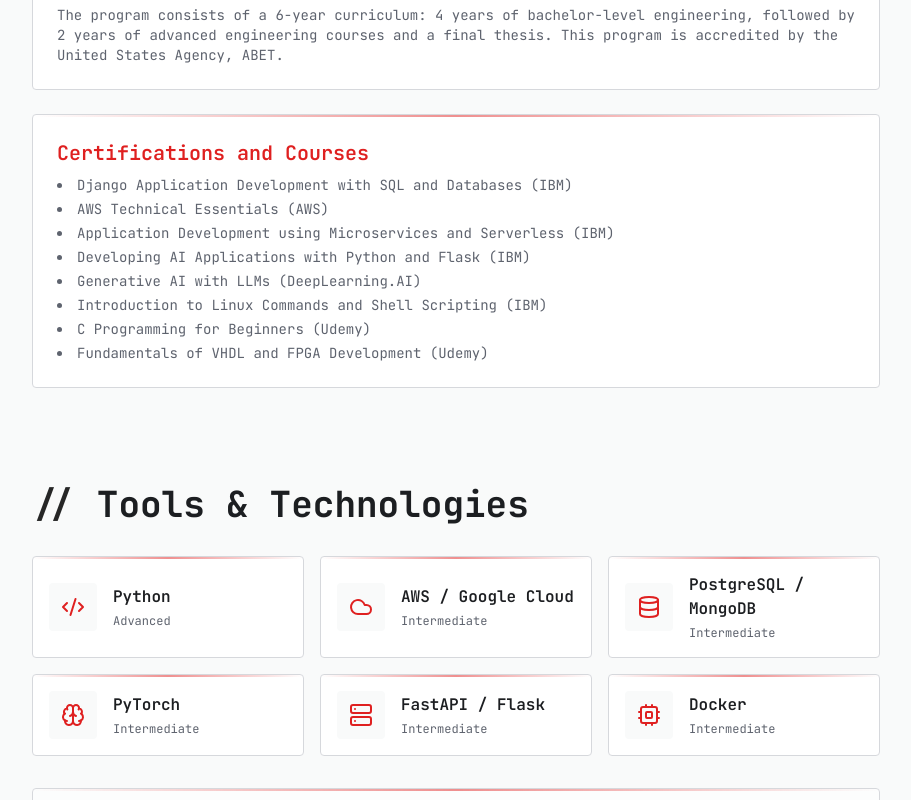
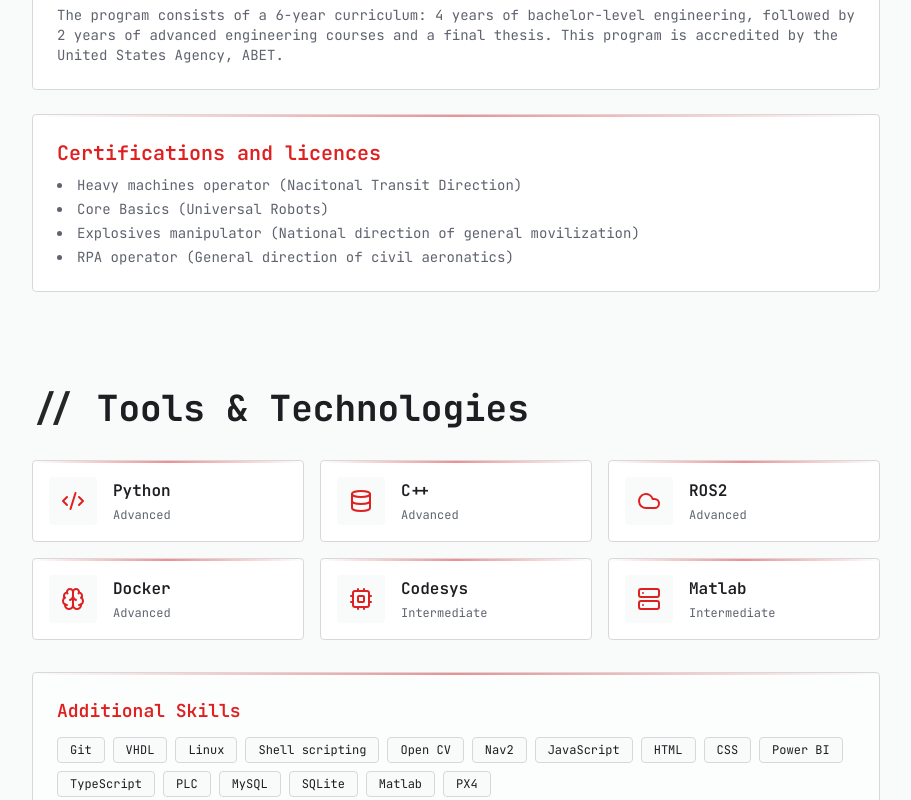
Before and after one commit to mbflores3/mbflores3.github.io, a React (Vite) app: page / in a window 1280 px wide. Shown: the part 3980-4780 px from the top of the page, without its empty margins (184-1095 px from the left). Built offline with nearby package versions, Linux system fonts and the light colour scheme.

Commit message:
Revise certifications and skills in Index.tsx
Updated certifications and skills listed in the Index page.

```diff
--- a/src/pages/Index.tsx
+++ b/src/pages/Index.tsx
@@ -192,17 +192,13 @@ const Index = () => {
 
             <div className="terminal-border bg-card p-6 rounded hover:glow-primary transition-all duration-300">
               <h3 className="text-xl font-semibold text-primary mb-2">
-                Certifications and Courses
+                Certifications and licences
               </h3>
               <ul className="text-sm text-muted-foreground list-disc list-inside space-y-1">
-                <li>Django Application Development with SQL and Databases (IBM)</li>
-                <li>AWS Technical Essentials (AWS)</li>
-                <li>Application Development using Microservices and Serverless (IBM)</li>
-                <li>Developing AI Applications with Python and Flask (IBM)</li>
-                <li>Generative AI with LLMs (DeepLearning.AI)</li>
-                <li>Introduction to Linux Commands and Shell Scripting (IBM)</li>
-                <li>C Programming for Beginners (Udemy)</li>
-                <li>Fundamentals of VHDL and FPGA Development (Udemy)</li>
+                <li>Heavy machines operator (Nacitonal Transit Direction)</li>
+                <li>Core Basics (Universal Robots)</li>
+                <li>Explosives manipulator (National direction of general movilization)</li>
+                <li>RPA operator (General direction of civil aeronatics)</li>
               </ul>
             </div>
           </div>
@@ -216,17 +212,17 @@ const Index = () => {
 
           <div className="grid grid-cols-1 md:grid-cols-2 lg:grid-cols-3 gap-4 mb-8">
             <ToolCard icon={Code2} name="Python" level="Advanced" />
-            <ToolCard icon={Cloud} name="AWS / Google Cloud" level="Intermediate" />
-            <ToolCard icon={Database} name="PostgreSQL / MongoDB" level="Intermediate" />
-            <ToolCard icon={Brain} name="PyTorch" level="Intermediate" />
-            <ToolCard icon={Server} name="FastAPI / Flask" level="Intermediate" />
-            <ToolCard icon={Cpu} name="Docker" level="Intermediate" />
+            <ToolCard icon={Database} name="C++" level="Advanced" />
+            <ToolCard icon={Cloud} name="ROS2" level="Advanced" />
+            <ToolCard icon={Brain} name="Docker" level="Advanced" />
+            <ToolCard icon={Cpu} name="Codesys" level="Intermediate" />
+            <ToolCard icon={Server} name="Matlab" level="Intermediate" />
           </div>
 
           <div className="terminal-border bg-card/50 p-6 rounded">
             <h3 className="text-lg font-semibold text-primary mb-3">Additional Skills</h3>
             <div className="flex flex-wrap gap-2">
-              {['Git', 'REST', 'Linux', 'Shell scripting', 'Redis', 'Celery', 'JavaScript', 'HTML', 'CSS', 'Bootstrap', 'TypeScript', 'Django', 'MySQL', 'SQLite', 'ArangoDB', 'Google Cloud Run', 'Google Composer', 'Langfuse', 'DeepEval'].map((skill) => (
+              {['Git', 'VHDL', 'Linux', 'Shell scripting', 'Open CV', 'Nav2', 'JavaScript', 'HTML', 'CSS', 'Power BI', 'TypeScript', 'PLC', 'MySQL', 'SQLite', 'Matlab', 'PX4'].map((skill) => (
                 <span
                   key={skill}
                   className="text-xs px-3 py-1 bg-secondary text-foreground rounded border border-border hover:border-primary transition-colors"
```
